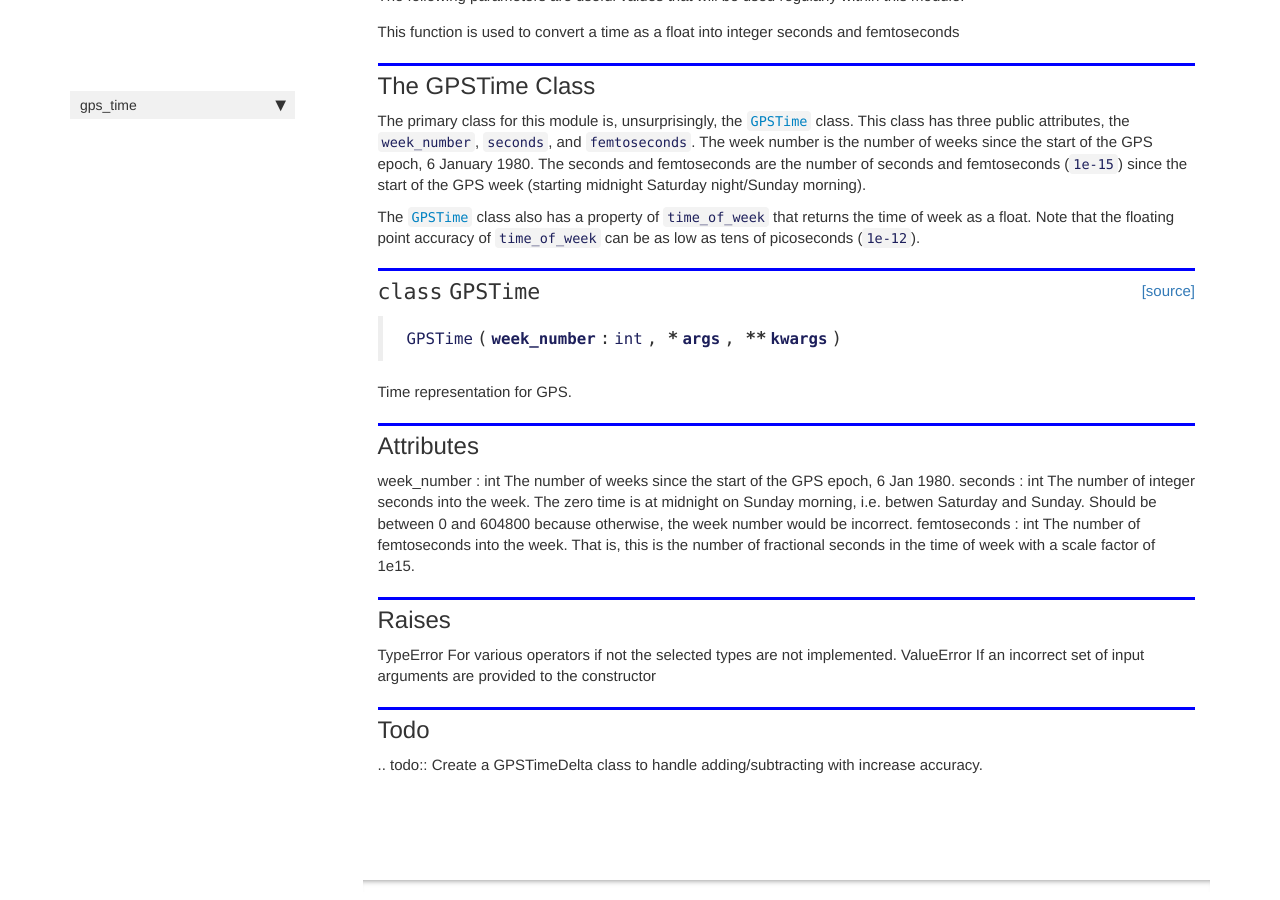
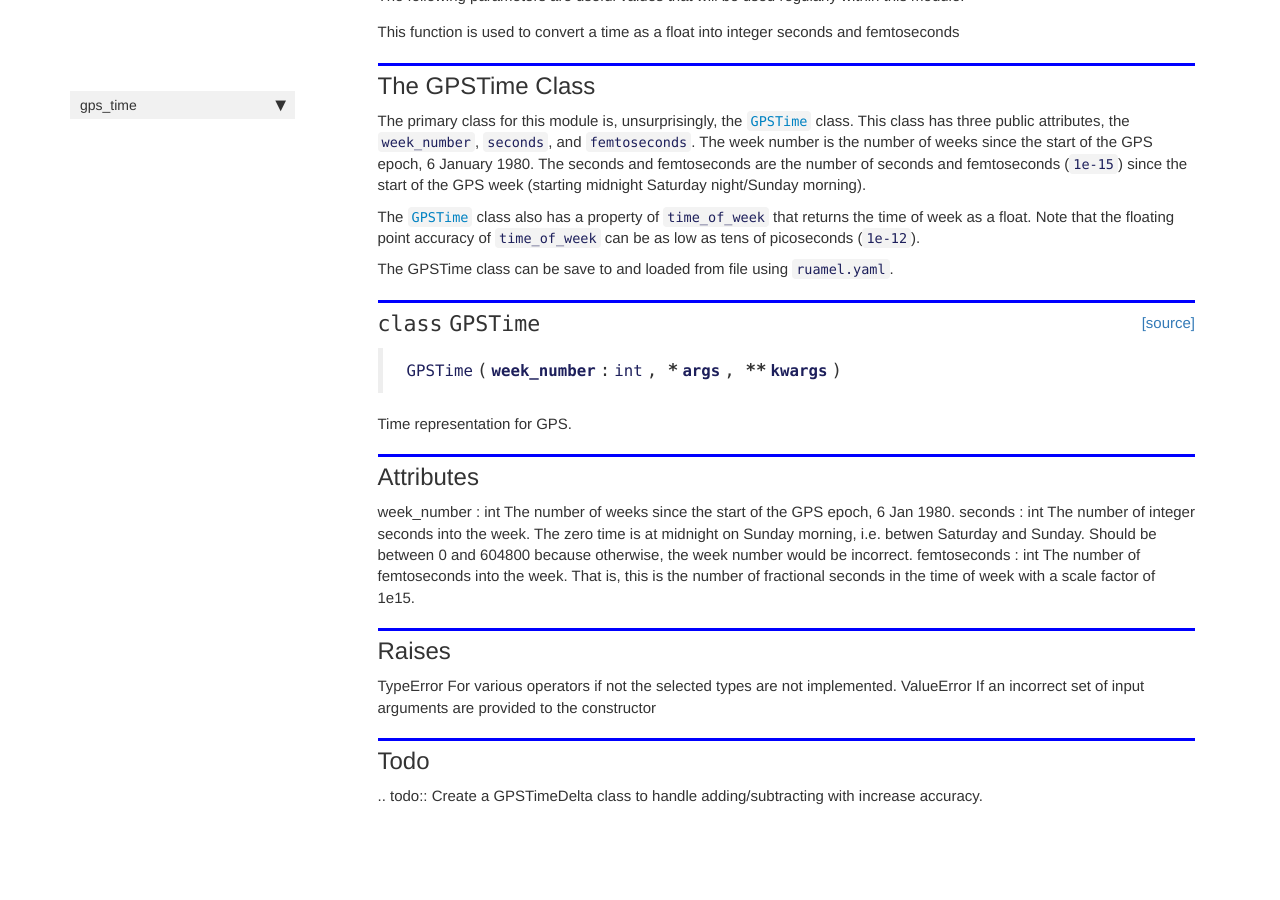
Before and after one commit to the-aerospace-corporation/gps_time, a Jekyll site: the page built from docs/core.html, in a window 1280 px wide and 900 px high, scrolled down 528 px. Built offline with Jekyll 4.4.1, drawn with Linux system fonts in a browser that asks for light colours; nearby versions of some CDN libraries; comment, search, counter and statistics services are not loaded.

Commit message:
Added docs calling out YAML functionality

```diff
--- a/docs/core.html
+++ b/docs/core.html
@@ -91,6 +91,7 @@ nb_path: "nbs/00_core.ipynb"
 <div class="text_cell_render border-box-sizing rendered_html">
 <h2 id="The-GPSTime-Class">The GPSTime Class<a class="anchor-link" href="#The-GPSTime-Class"> </a></h2><p>The primary class for this module is, unsurprisingly, the <a href="/gps_time/core.html#GPSTime"><code>GPSTime</code></a> class. This class has three public attributes, the <code>week_number</code>, <code>seconds</code>, and <code>femtoseconds</code>. The week number is the number of weeks since the start of the GPS epoch, 6 January 1980. The seconds and femtoseconds are the number of seconds and femtoseconds (<code>1e-15</code>) since the start of the GPS week (starting midnight Saturday night/Sunday morning).</p>
 <p>The <a href="/gps_time/core.html#GPSTime"><code>GPSTime</code></a> class also has a property of <code>time_of_week</code> that returns the time of week as a float. Note that the floating point accuracy of <code>time_of_week</code> can be as low as tens of picoseconds (<code>1e-12</code>).</p>
+<p>The GPSTime class can be save to and loaded from file using <code>ruamel.yaml</code>.</p>
 
 </div>
 </div>
```
Also changed, not shown: 1 other file.
